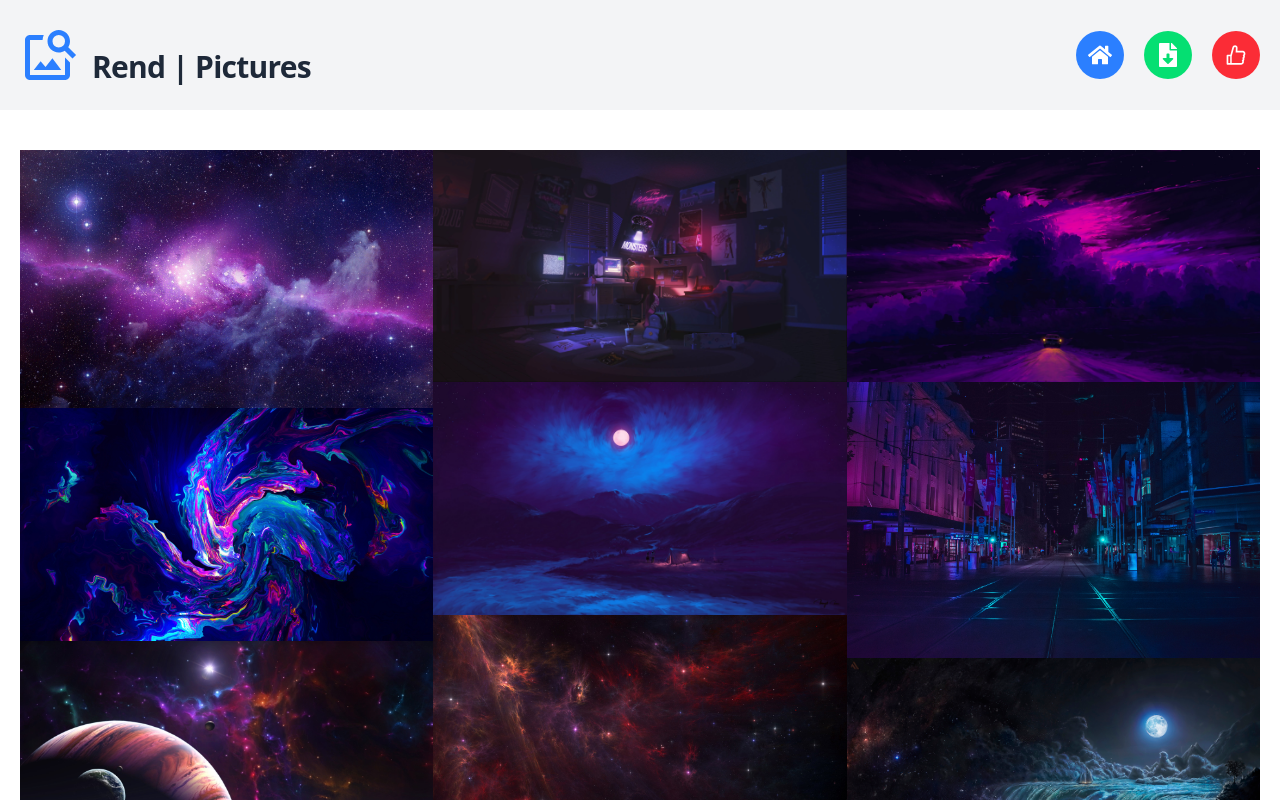
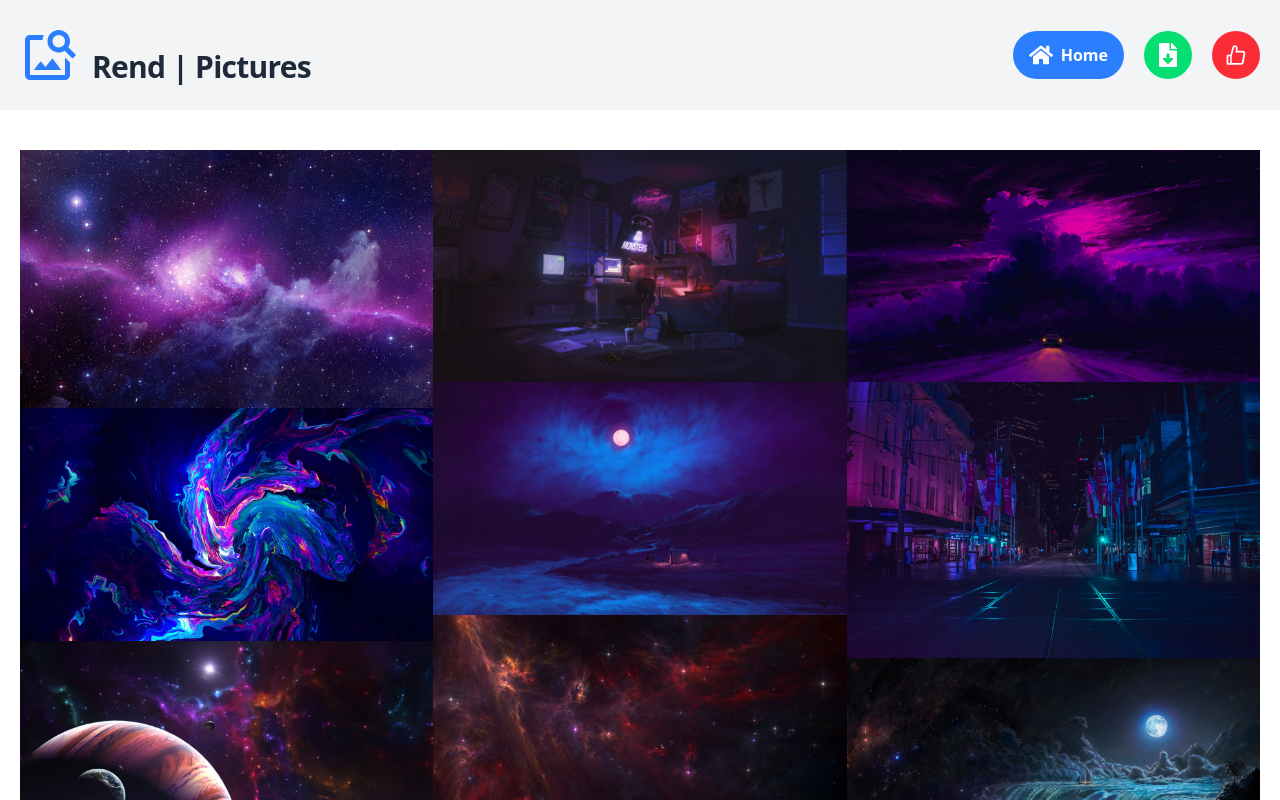
Before and after one commit to Najot-Ta-lim-loyihalar-uchun/ImagesGlobeRedux, a React (Vite) app: page / in a window 1280 px wide. Shown: the top 800 px of the page. Built offline with nearby package versions, Linux system fonts and the light colour scheme.

Commit message:
finished

```diff
--- a/src/components/NavBar.jsx
+++ b/src/components/NavBar.jsx
@@ -23,7 +23,7 @@ function NavBar() {
         <div className="flex gap-5">
           {links.map((link) => {
             let Icon = link.icon;
-            const isActive = location.pathname.includes(link.to);
+            const isActive = location.pathname === link.to;
 
             return (
               <Link
--- a/src/data/PageLinks.js
+++ b/src/data/PageLinks.js
@@ -4,7 +4,7 @@ import { AiOutlineLike } from "react-icons/ai";
 
 export const links = [
   {
-    to: "/home",
+    to: "/",
     name: "Home",
     icon: FaHome,
     color: "blue",
--- a/src/pages/DetailsPage.jsx
+++ b/src/pages/DetailsPage.jsx
@@ -18,6 +18,7 @@ function DetailsPage() {
   const { id } = useParams();
   const { images } = useSelector((state) => state.images);
   const currentImage = images.find((item) => item.id == id);
+
   if (!currentImage) {
     return <Navigate to={"*"} />;
   }
```
